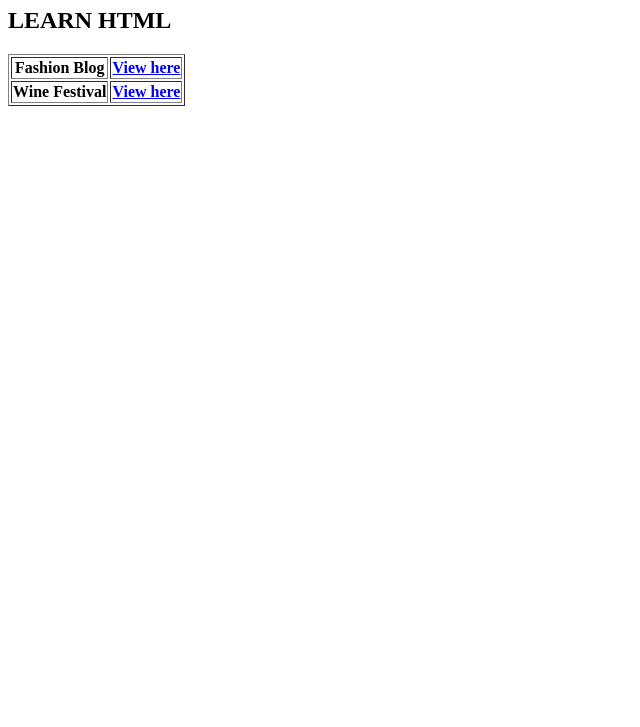
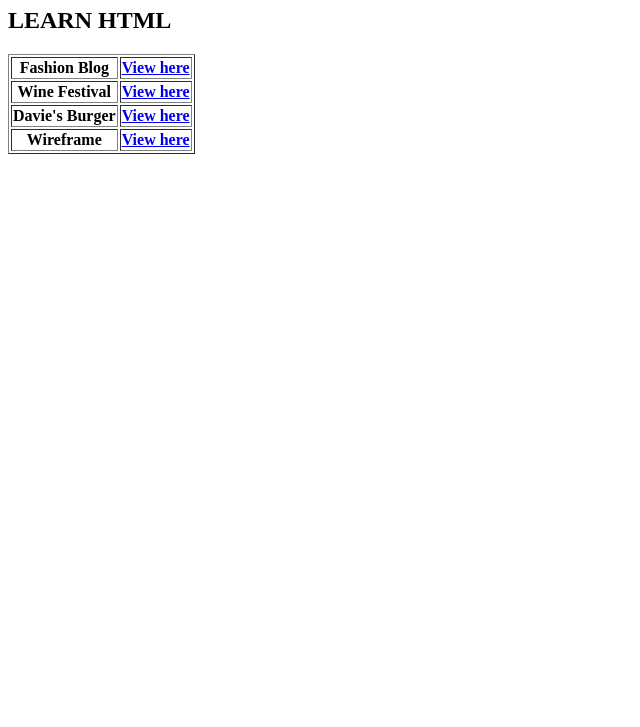
Before and after one commit to rambuTAN03/rambuTAN03.io, a plain HTML site: page index.html in a window 1280 px wide. Shown: the part 73-800 px from the top of the page, without its empty margins (0-640 px from the left). Drawn offline with Linux system fonts and the light colour scheme.

Commit message:
Final Commit

```diff
--- a/index.html
+++ b/index.html
@@ -13,6 +13,8 @@
                <table border="1">
             <tr><th>Fashion Blog</th><th><a href="./Fashion.html" target="_blank">View here</a>  </th></tr>
             <tr><th>Wine Festival</th><th><a href="./wine.html" target="_blank">View here</a> </th></tr>
+            <tr><th>Davie's Burger</th><th><a href="./burger.html" target="_blank">View here</a> </th></tr>
+            <tr><th>Wireframe</th><th><a href="https://drive.google.com/drive/folders/1u0jyx4e7QP4_rkF32SclP6QIWmEqh-Pg?usp=sharing" target="_blank">View here</a> </th></tr>
 
         </table>
      </body>
```
